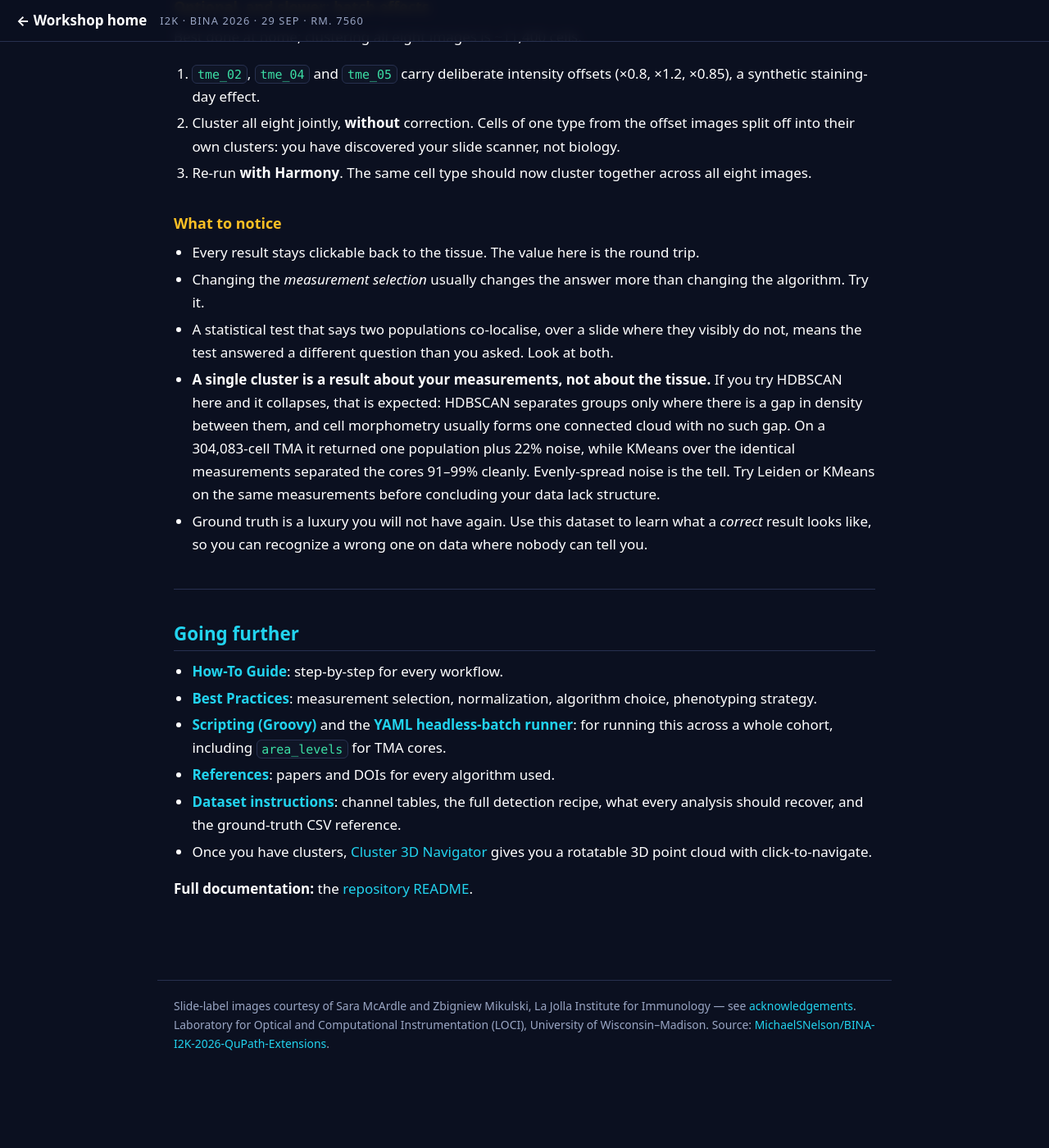
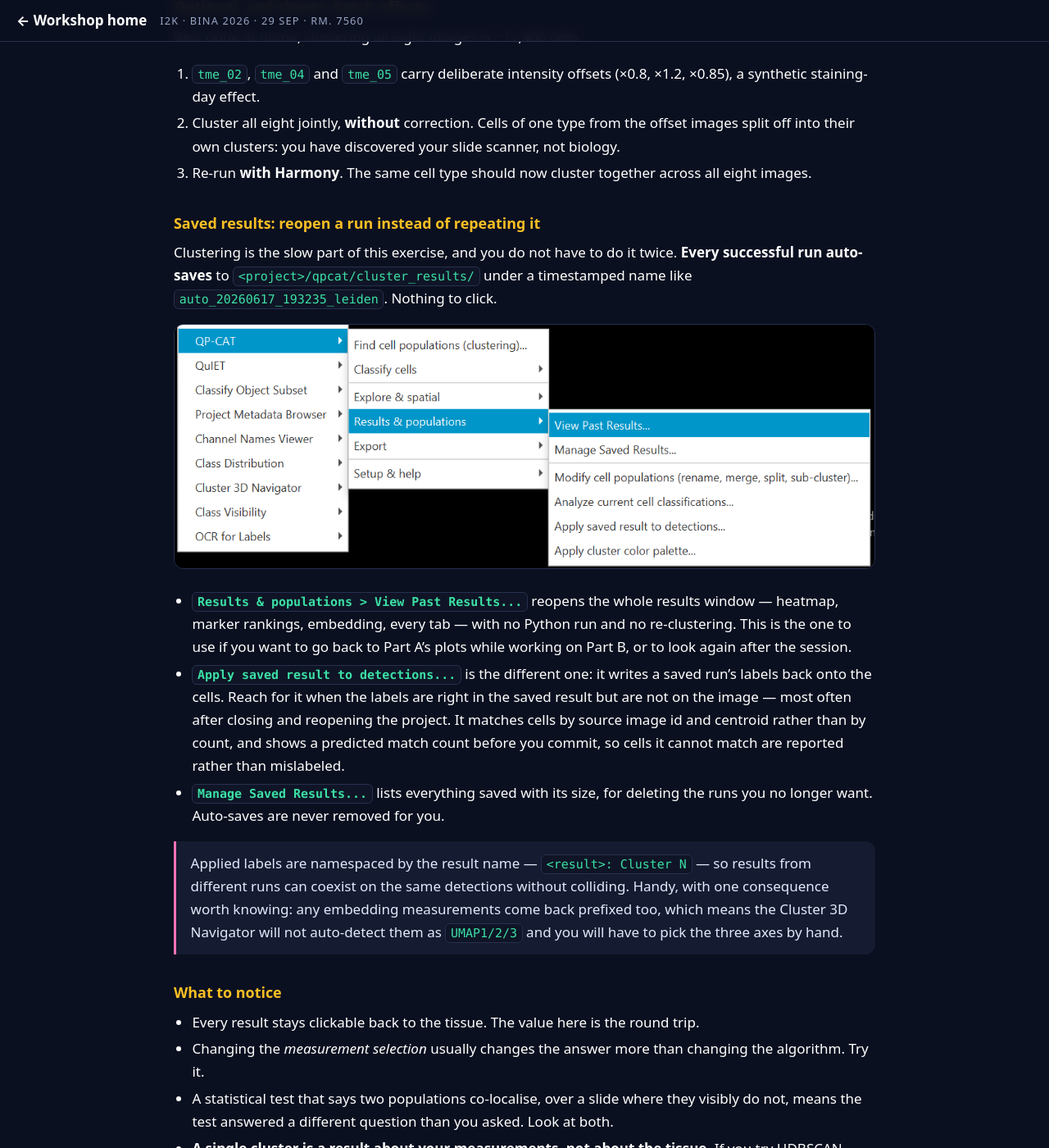
Before and after one commit to MichaelSNelson/BINA-I2K-2026-QuPath-Extensions, a Jekyll site: the page built from docs/03-qp-cat-cell-analysis-tools.md, in a window 1280 px wide and 1400 px high, scrolled down 9029 px. Shown: the whole window at 82% size. Built offline with Jekyll 4.4.1, drawn with Linux system fonts in a browser that asks for light colours; before the commit the page ends 10394 px from its top, so only the background shows below that.

Commit message:
Guide 03: say that saved results can be reopened without re-running
Clustering is the slow step and every run auto-saves, but the guide never said
so. New section covers the three items under Results & populations, with the
menu screenshot:

- View Past Results reopens the whole results window with no Python run.
- Apply saved result to detections writes labels back onto cells, matched by
  source image id and centroid with a predicted match count, for when a project
  has been reopened and the labels are not on the image.
- Manage Saved Results is where you delete runs; auto-saves are never removed
  automatically.

One consequence flagged because it bites the next guide: applied labels and
their embedding measurements are namespaced with the result name, and
AxisAutoDetect anchors its pattern end to end, tolerating only an optional
"qpcat" prefix (AxisAutoDetect.java:52, 150). A result-name prefix therefore
defeats UMAP auto-detection in the Cluster 3D Navigator, leaving the axes to be
picked by hand.

Claude-Session: https://claude.ai/code/session_01KwiACUr5MacuDvqp74c96o

```diff
--- a/docs/03-qp-cat-cell-analysis-tools.md
+++ b/docs/03-qp-cat-cell-analysis-tools.md
@@ -325,6 +325,32 @@ Best done at home; clustering all eight images is ~11,400 cells.
 18. Re-run **with Harmony**. The same cell type should now cluster together across all eight
     images.
 
+### Saved results: reopen a run instead of repeating it
+
+Clustering is the slow part of this exercise, and you do not have to do it twice. **Every
+successful run auto-saves** to `<project>/qpcat/cluster_results/` under a timestamped name like
+`auto_20260617_193235_leiden`. Nothing to click.
+
+<img src="../images/qp-cat/menu-savedresults.png" alt="The QP-CAT menu with Results and populations expanded, showing View Past Results, Manage Saved Results, then Modify cell populations (rename, merge, split, sub-cluster), Analyze current cell classifications, Apply saved result to detections, and Apply cluster color palette" width="1000">
+
+- **`Results & populations > View Past Results...`** reopens the whole results window — heatmap,
+  marker rankings, embedding, every tab — with no Python run and no re-clustering. This is the
+  one to use if you want to go back to Part A's plots while working on Part B, or to look again
+  after the session.
+- **`Apply saved result to detections...`** is the different one: it writes a saved run's labels
+  back onto the cells. Reach for it when the labels are right in the saved result but are not on
+  the image — most often after closing and reopening the project. It matches cells by source
+  image id and centroid rather than by count, and shows a predicted match count before you
+  commit, so cells it cannot match are reported rather than mislabeled.
+- **`Manage Saved Results...`** lists everything saved with its size, for deleting the runs you
+  no longer want. Auto-saves are never removed for you.
+
+> Applied labels are namespaced by the result name — `<result>: Cluster N` — so results from
+> different runs can coexist on the same detections without colliding. Handy, with one
+> consequence worth knowing: any embedding measurements come back prefixed too, which means the
+> Cluster 3D Navigator will not auto-detect them as `UMAP1/2/3` and you will have to pick the
+> three axes by hand.
+
 ### What to notice
 
 - Every result stays clickable back to the tissue. The value here is the round trip.
```
Also changed, not shown: images/qp-cat/menu-savedresults.png (added).
